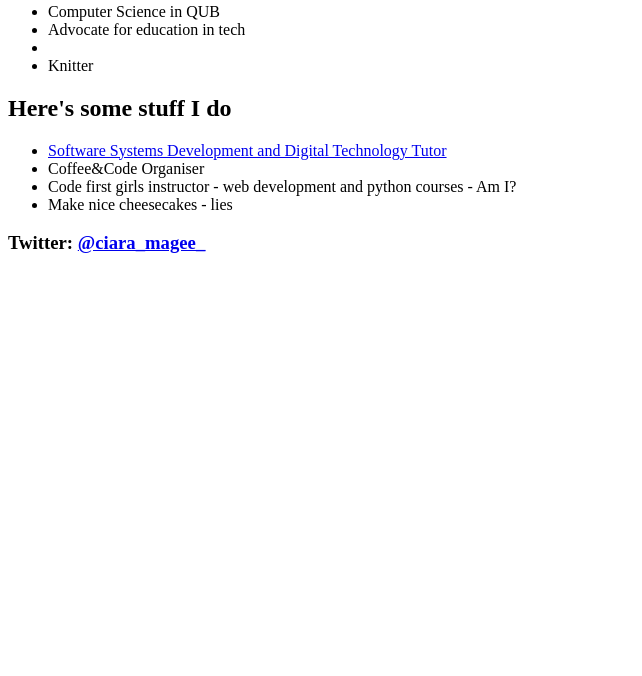
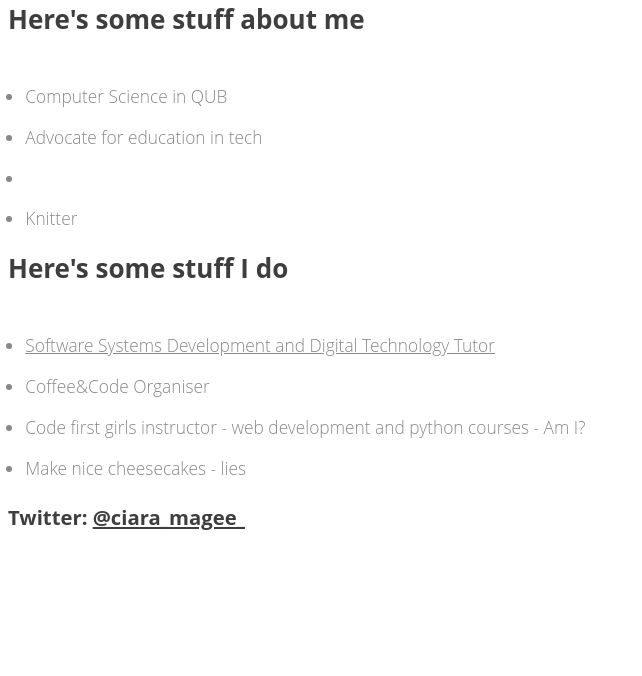
Before and after one commit to tonycush/git-started-task-1, a plain HTML site: page index.html in a window 1280 px wide. Shown: the part 124-800 px from the top of the page, without its empty margins (0-642 px from the left). Drawn offline with Linux system fonts and the light colour scheme.

Commit message:
moved & created style.css file

```diff
--- a/index.html
+++ b/index.html
@@ -3,6 +3,7 @@
 <head>
    <meta charset="UTF-8">
    <title>Task 1</title>
+   <link rel="stylesheet" type="text/css" href="style.css">
 </head>
 <body>
    <div>
--- /dev/null
+++ b/style.css
@@ -0,0 +1,60 @@
+html {
+	margin: 0;
+	padding: 0;
+	border: 0;
+	font-size: 100%;
+	font: inherit;
+	vertical-align: baseline;
+    box-sizing: border-box;
+
+}
+
+*, *:before, *:after {
+    box-sizing: inherit;
+}
+
+body {
+    padding-top: 3.5em;
+    font-family: 'Open Sans', sans-serif;
+    line-height: 1.85em;
+    color: #888;
+    font-weight: 300;
+    font-size: 13pt;
+}
+
+a {
+    -moz-transition: color .2s ease-in-out;
+    -webkit-transition: color .2s ease-in-out;
+    -ms-transition: color .2s ease-in-out;
+    transition: color .2s ease-in-out;
+    color: #43B3E0;
+    text-decoration: underline;
+}
+
+a:hover {
+    color: #43bff0 !important;
+}
+
+h1, h2, h3, h4, h5, h6 {
+    color: #3e3e3e;
+    margin: 0 0 0.75em 0;
+    font-weight: 700;
+
+}
+
+h1 a, h2 a, h3 a, h4 a, h5 a, h6 a {
+    color: inherit;
+}
+
+ul {
+    padding: 1em 0.5em 0 0.5em;
+}
+
+ul li {
+    margin: 0.5em 0.5em 0.5em 0.5em;
+}
+
+ul li a {
+    top: 0 !important;
+    color: inherit;
+}
```
